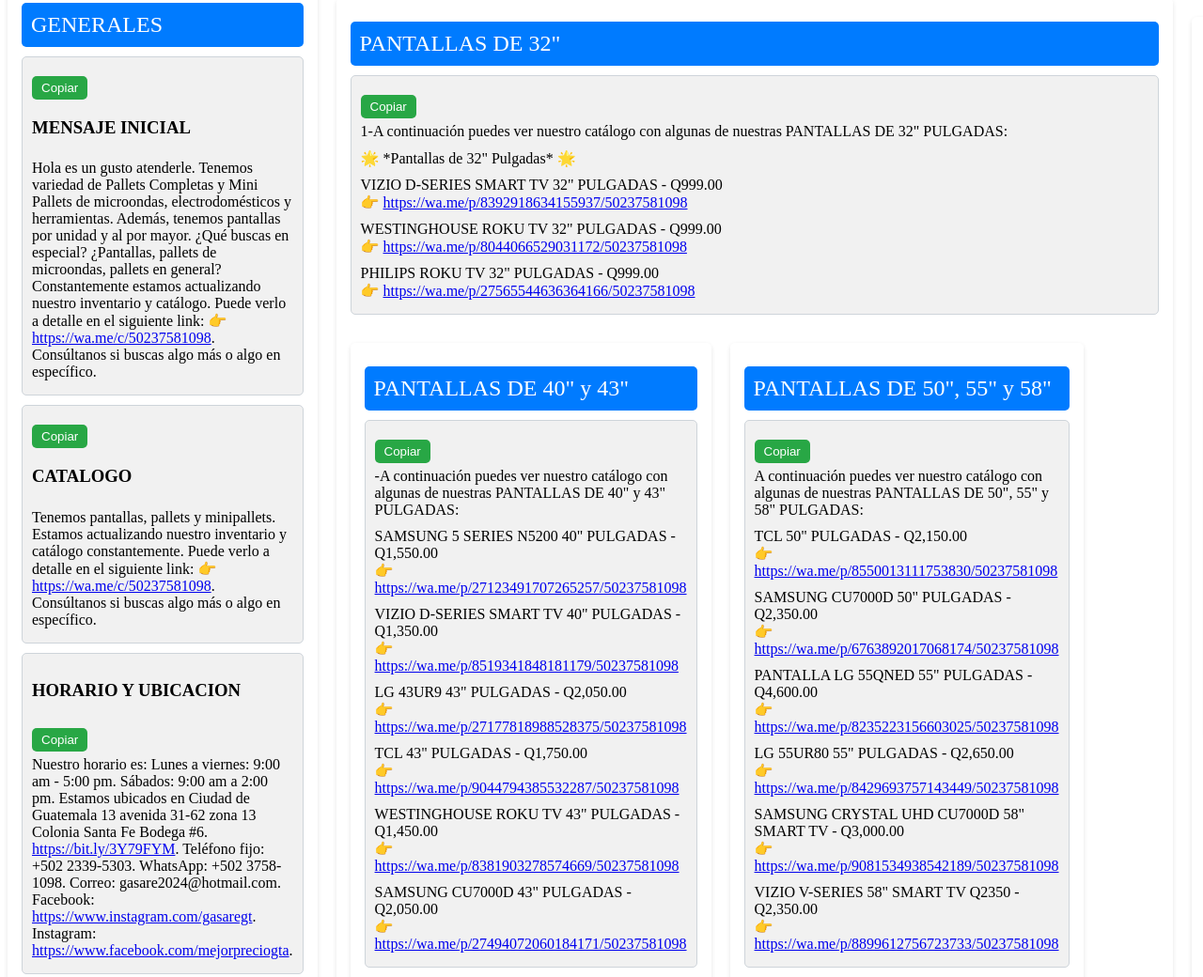
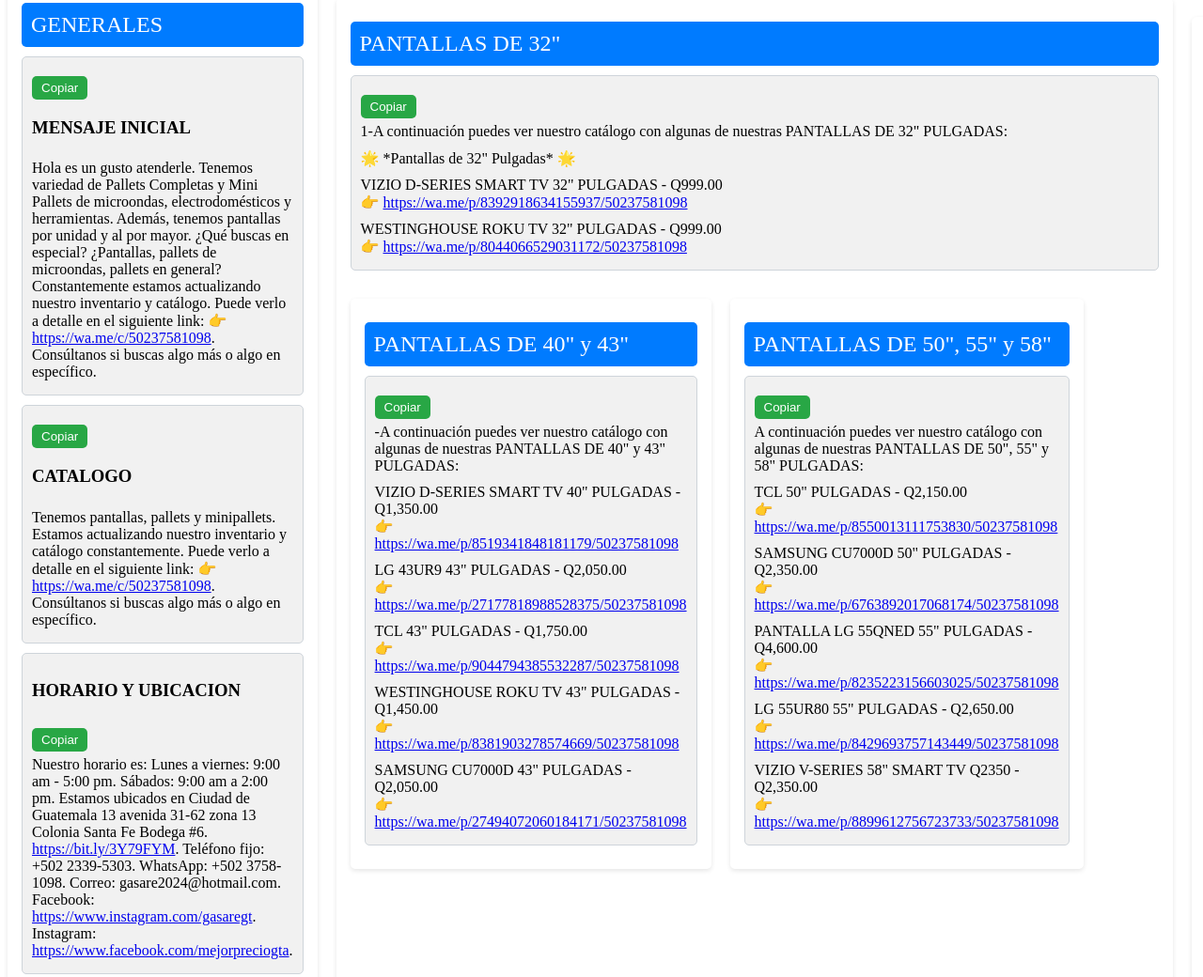
Before and after one commit to heneag/reps-empgt, a plain HTML site: page index.html in a window 1280 px wide. Shown: the part 102-1142 px from the top of the page at 94% size. Drawn offline with Linux system fonts and the light colour scheme.

Commit message:
Update index.html

```diff
--- a/index.html
+++ b/index.html
@@ -161,8 +161,6 @@
                 👉 <a href="https://wa.me/p/8392918634155937/50237581098">https://wa.me/p/8392918634155937/50237581098</a></p>
                 <p>WESTINGHOUSE ROKU TV 32" PULGADAS - Q999.00<br>
                 👉 <a href="https://wa.me/p/8044066529031172/50237581098">https://wa.me/p/8044066529031172/50237581098</a></p>
-                <p>PHILIPS ROKU TV 32" PULGADAS - Q999.00<br>
-                👉 <a href="https://wa.me/p/27565544636364166/50237581098">https://wa.me/p/27565544636364166/50237581098</a></p>
             </div>
 
     <div class="respuestas-columnas">
@@ -171,8 +169,6 @@
             <div class="respuesta">
                 <button class="boton-copiar" onclick="copiarTexto('-A continuación puedes ver nuestro catálogo con algunas de nuestras PANTALLAS DE 40 y 43 PULGADAS:\n\nSAMSUNG 5 SERIES N5200 40 PULGADAS - Q1,550.00 \n👉 https://wa.me/p/27123491707265257/50237581098\n\nVIZIO D-SERIES SMART TV 40 PULGADAS - Q1,350.00 \n👉 https://wa.me/p/8519341848181179/50237581098\n\nLG 43UR9 43 PULGADAS - Q2,050.00 \n👉 https://wa.me/p/27177818988528375/50237581098\n\nTCL 43 PULGADAS - Q1,750.00 \n👉 https://wa.me/p/9044794385532287/50237581098\n\nWESTINGHOUSE ROKU TV 43 PULGADAS - Q1,450.00 \n👉 https://wa.me/p/8381903278574669/50237581098\n\nSAMSUNG CU7000D 43 PULGADAS - Q2,050.00 \n👉 https://wa.me/p/27494072060184171/50237581098')">Copiar</button>
                 <p>-A continuación puedes ver nuestro catálogo con algunas de nuestras PANTALLAS DE 40" y 43" PULGADAS:</p>
-                <p>SAMSUNG 5 SERIES N5200 40" PULGADAS - Q1,550.00<br>
-                👉 <a href="https://wa.me/p/27123491707265257/50237581098">https://wa.me/p/27123491707265257/50237581098</a></p>
                 <p>VIZIO D-SERIES SMART TV 40" PULGADAS - Q1,350.00<br>
                 👉 <a href="https://wa.me/p/8519341848181179/50237581098">https://wa.me/p/8519341848181179/50237581098</a></p>
                 <p>LG 43UR9 43" PULGADAS - Q2,050.00<br>
@@ -200,8 +196,6 @@
             👉 <a href="https://wa.me/p/8235223156603025/50237581098">https://wa.me/p/8235223156603025/50237581098</a></p>
             <p>LG 55UR80 55" PULGADAS - Q2,650.00<br>
             👉 <a href="https://wa.me/p/8429693757143449/50237581098">https://wa.me/p/8429693757143449/50237581098</a></p>
-            <p>SAMSUNG CRYSTAL UHD CU7000D 58" SMART TV - Q3,000.00<br>
-            👉 <a href="https://wa.me/p/9081534938542189/50237581098">https://wa.me/p/9081534938542189/50237581098</a></p>
             <p>VIZIO V-SERIES 58" SMART TV Q2350 - Q2,350.00<br>
             👉 <a href="https://wa.me/p/8899612756723733/50237581098">https://wa.me/p/8899612756723733/50237581098</a></p>
 
```
